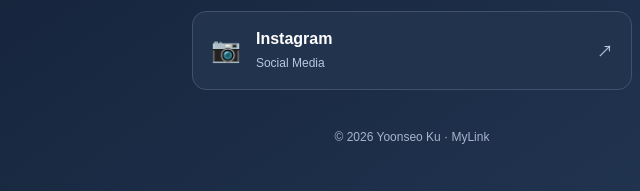
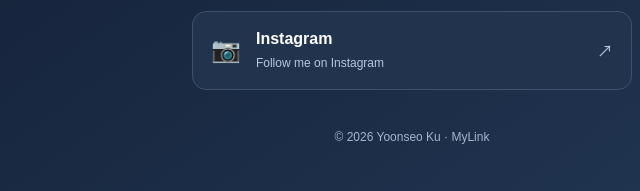
Before and after one commit to yoonseo222/mylink, a plain HTML site: page MyLink/index.html in a window 1280 px wide. Shown: the part 661-852 px from the top of the page, 228-868 px from the left. Drawn offline with Linux system fonts and the light colour scheme.

Commit message:
Updata my Personal Instagram Link

```diff
--- a/MyLink/index.html
+++ b/MyLink/index.html
@@ -165,12 +165,12 @@
                 icon: "📊"
             },
             {
-                id: 4,
-                title: "Instagram",
-                description: "Social Media",
-                url: "https://www.instagram.com/",
-                icon: "📷"
-            }
+    id: 4,
+    title: "Instagram",
+    description: "Follow me on Instagram",
+    url: "https://www.instagram.com/xqrsy_/",
+    icon: "📷"
+}
         ];
 
         const container = document.getElementById("links");
```
